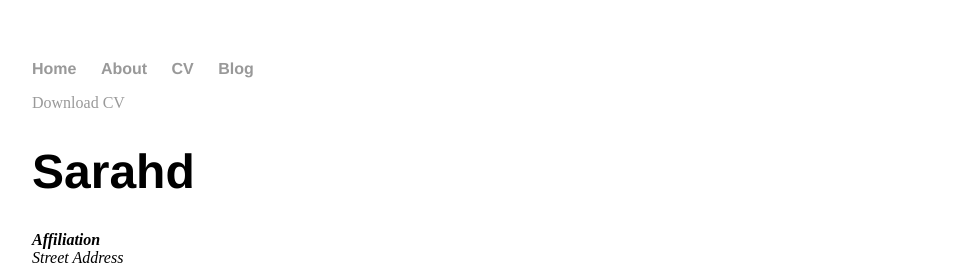
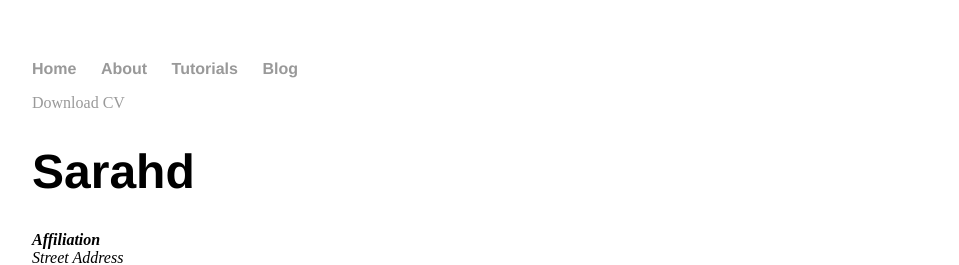
Before and after one commit to SyraD/SyraD.github.io, a Jekyll site: the page built from tutorials/index.html, in a window 1280 px wide. Shown: the top 265 px of the page, without its empty margins (160-1119 px from the left). Built offline with Jekyll 4.4.1, drawn with Linux system fonts in a browser that asks for light colours.

Commit message:
change CV to tutorials

```diff
--- a/_layouts/default.html
+++ b/_layouts/default.html
@@ -13,7 +13,7 @@
 <ul>
 <li><a href="/">Home</a></li>
 <li><a href="/about">About</a></li>
-<li><a href="/cv">CV</a></li>
+<li><a href="/tutorials">Tutorials</a></li>
 <li><a href="/blog">Blog</a></li>
 </ul>
     </nav>
```
